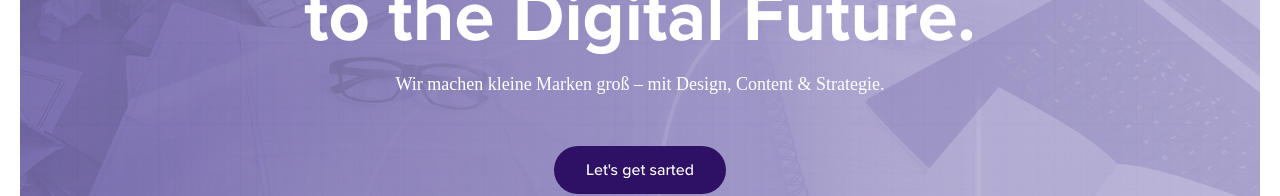
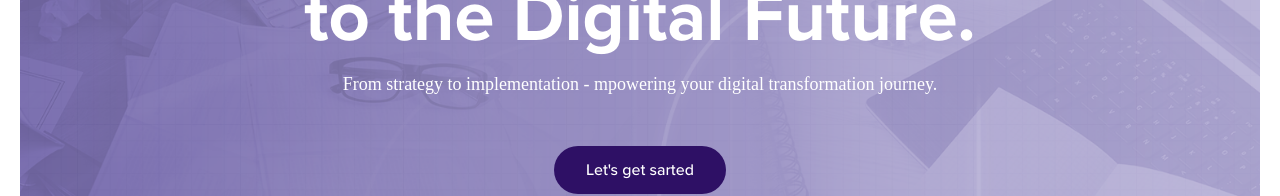
Before and after one commit to cyclebittt/pavewebyyyy, a Next.js app: page / in a window 1280 px wide. Shown: the part 390-586 px from the top of the page. Built offline with nearby package versions, Linux system fonts and the light colour scheme; a web font is replaced by a local one.

Commit message:
Grundcode

```diff
--- a/app/page.js
+++ b/app/page.js
@@ -54,7 +54,7 @@ export default function Home() {
 
           <div className="flex text-white flex-col items-center justify-center gap-2 md:gap-4 max-w-3xl">
             <h1 className="text-3xl sm:text-5xl md:text-7xl font-bold text-center">Paving <span className="text-violet-950">Your</span> Path <br />to the Digital Future.</h1>
-            <p className="text-xs md:text-lg text-center">Wir machen kleine Marken groß – mit Design, Content & Strategie.</p>
+            <p className="text-xs md:text-lg text-center">From strategy to implementation - mpowering your digital transformation journey.</p>
           </div>
 
           <Link href='/request' className="flex items-center relative group">
```
